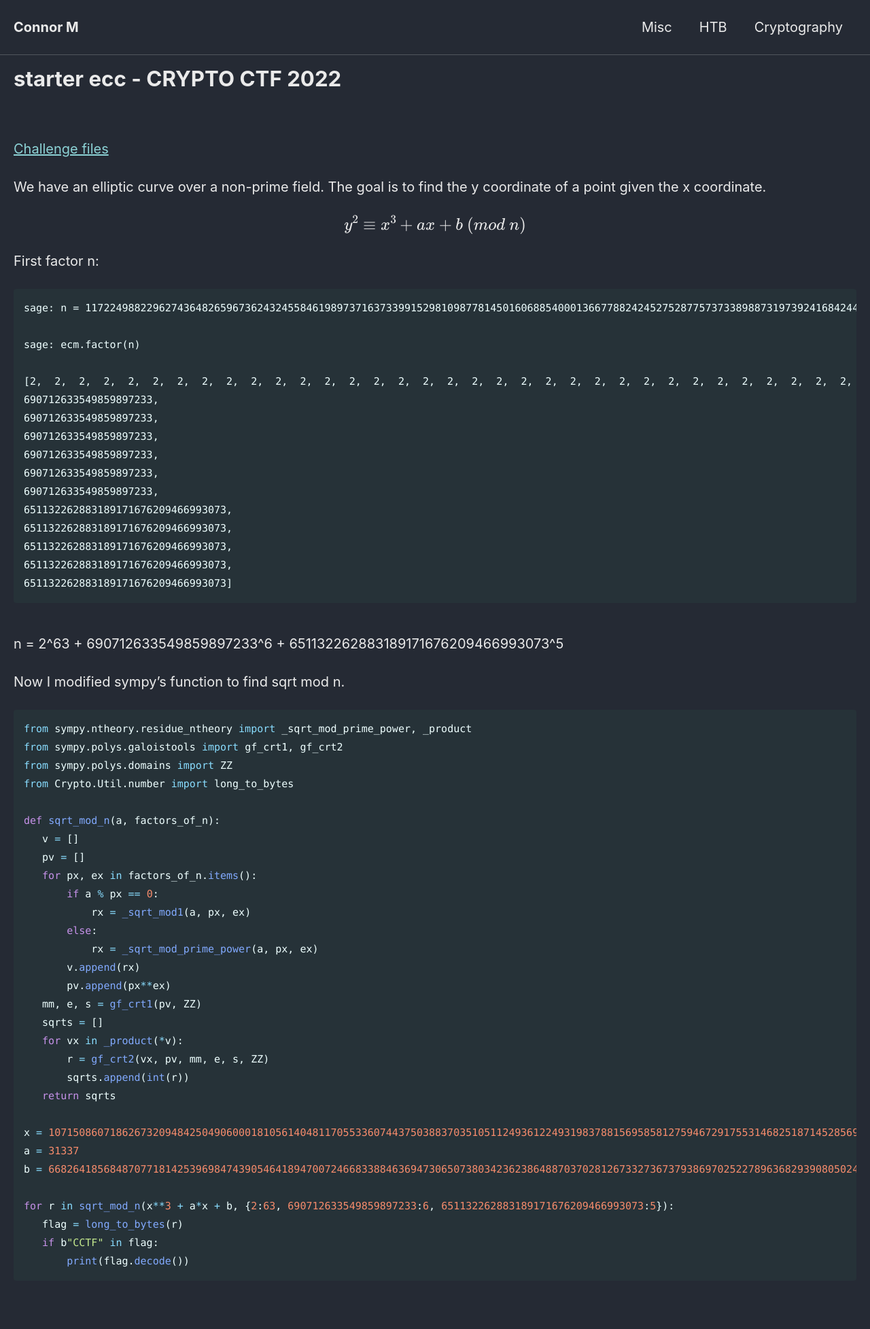
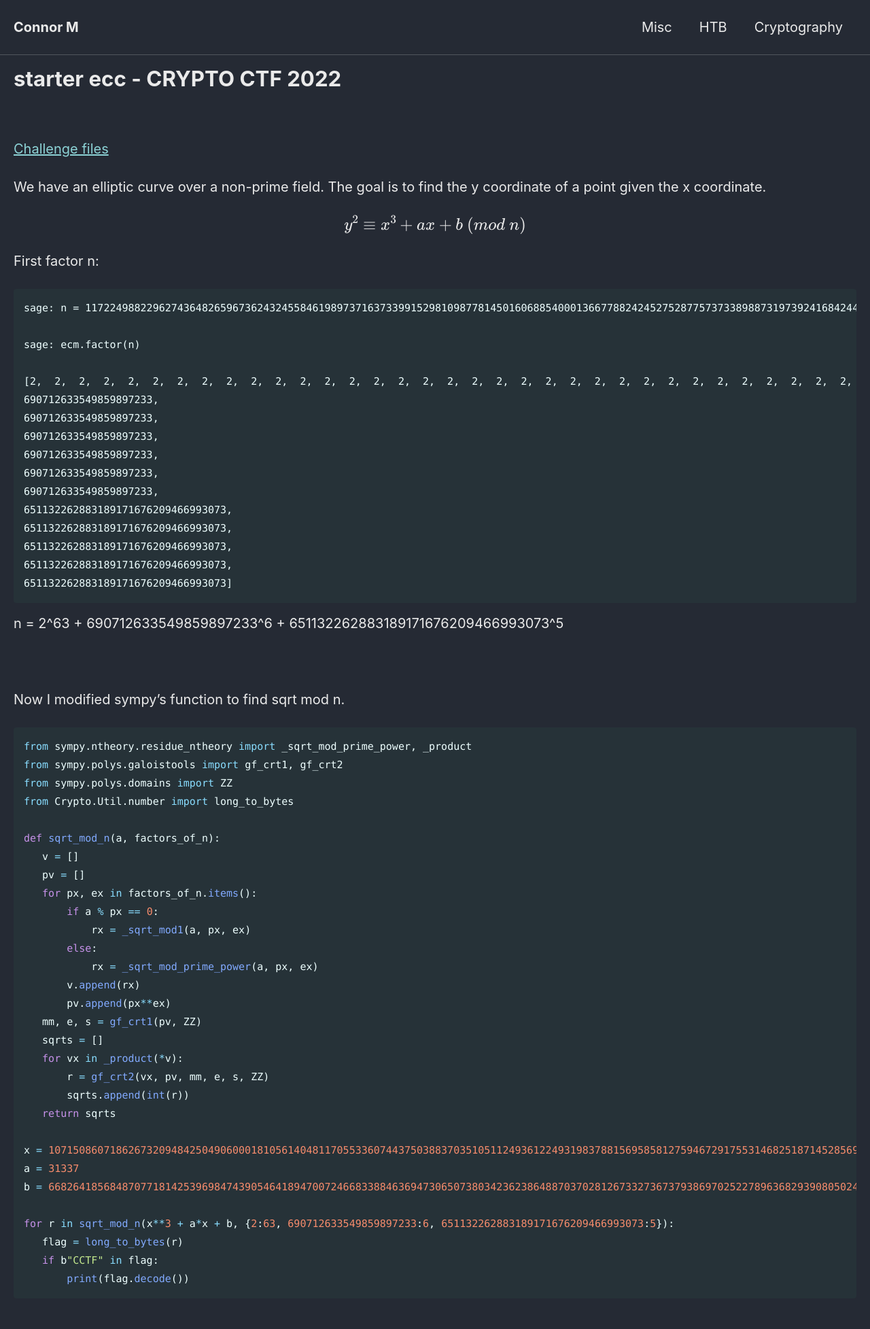
Before and after one commit to Connor-McCartney/Connor-McCartney.github.io, a Jekyll site: the page built from _pages/cryptography/ecc/starter-ecc-CRYPTO-CTF-2022.md, in a window 1280 px wide. Shown: the whole page at 68% size. Built offline with Jekyll 4.4.1, drawn with Linux system fonts in a browser that asks for light colours; cached includes are drawn as plain includes; before the commit the page ends 1929 px from its top, so only the background shows below that.

````diff
--- a/_pages/cryptography/ecc/starter-ecc-CRYPTO-CTF-2022.md
+++ b/_pages/cryptography/ecc/starter-ecc-CRYPTO-CTF-2022.md
@@ -33,9 +33,9 @@ sage: ecm.factor(n)
 651132262883189171676209466993073]
 ```
 
+n = 2^63 + 690712633549859897233^6 + 651132262883189171676209466993073^5
 
 <br>
-n = 2^63 + 690712633549859897233^6 + 651132262883189171676209466993073^5
 
 Now I modified sympy's function to find sqrt mod n.
 
````
